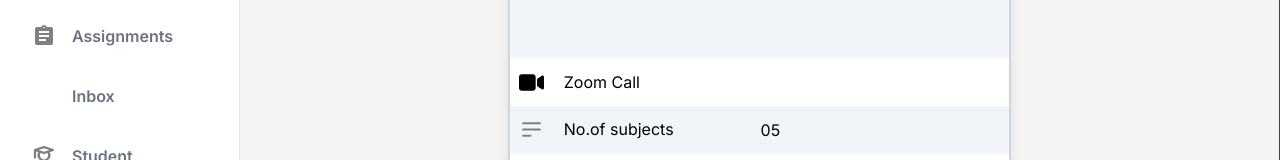
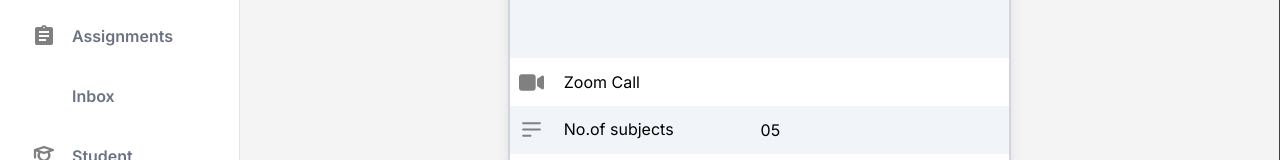
Before and after one commit to SiddhantXelp/Tuto-FE, a Next.js app: page /onbordsubmit in a window 1280 px wide. Shown: the part 200-360 px from the top of the page. Built offline with nearby package versions, Linux system fonts and the light colour scheme; some icons are missing.

Commit message:
new Changes

```diff
--- a/src/app/createpacage/page.tsx
+++ b/src/app/createpacage/page.tsx
@@ -33,7 +33,7 @@ interface RadioOption {
   value: string;
 }
 
-const Home: React.FC = () => {
+const CreatePacage: React.FC = () => {
   const [formData, setFormData] = useState({
     inputValue: '',
     selectedDays: [] as string[],
@@ -244,4 +244,4 @@ const Home: React.FC = () => {
   );
 };
 
-export default Home;
+export default CreatePacage;
--- a/src/app/onbordsubmit/page.tsx
+++ b/src/app/onbordsubmit/page.tsx
@@ -18,7 +18,7 @@ const OnbordSubmit = () => {
      <tr className='bg-white'>
       <td className='h-12'>
         <div className='flex flex-row gap-5'>
-        <FaVideo size={"25"} className='ml-2' color='gray.400'/>
+        <FaVideo size={"25"} className='ml-2' color='gray'/>
         <p>Zoom Call</p>
         </div>
       </td>
```
